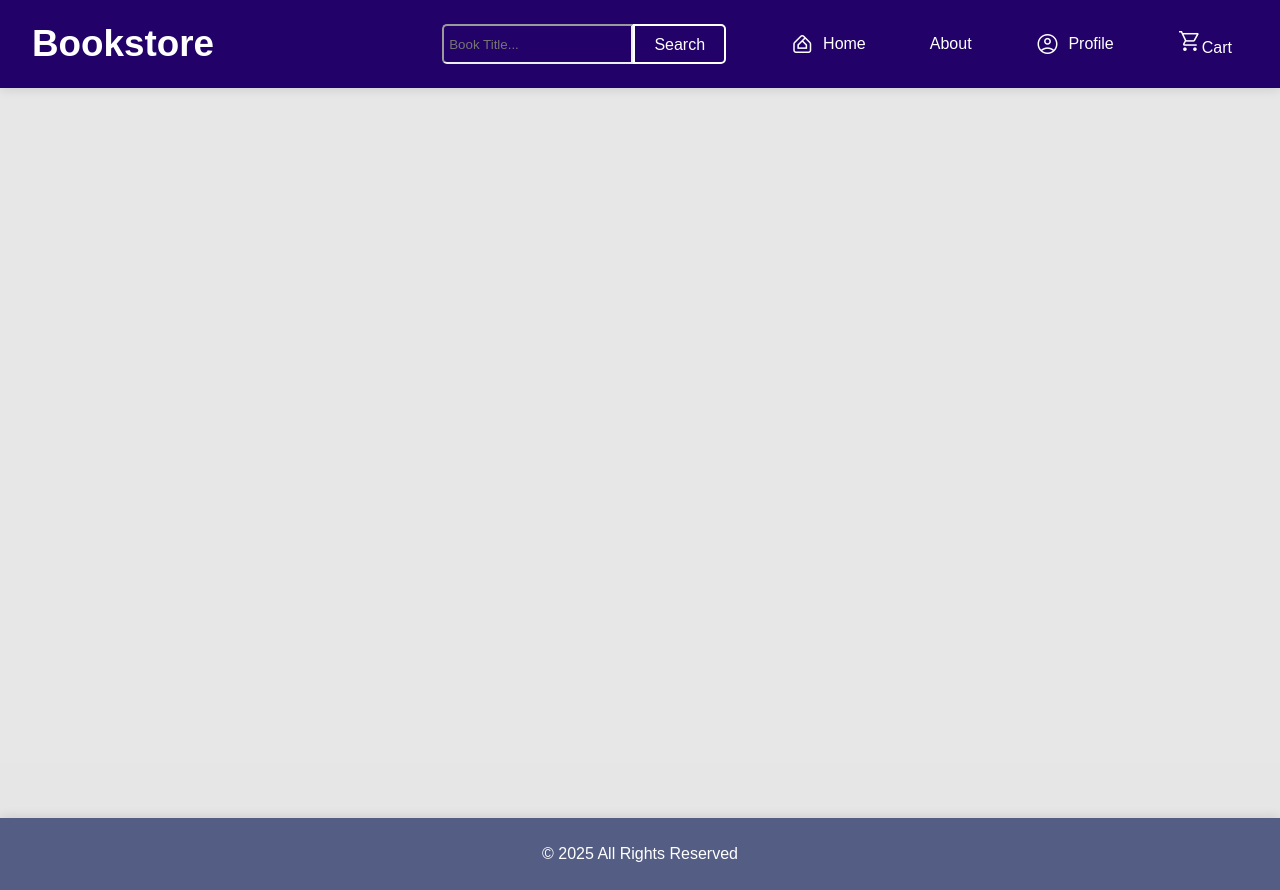
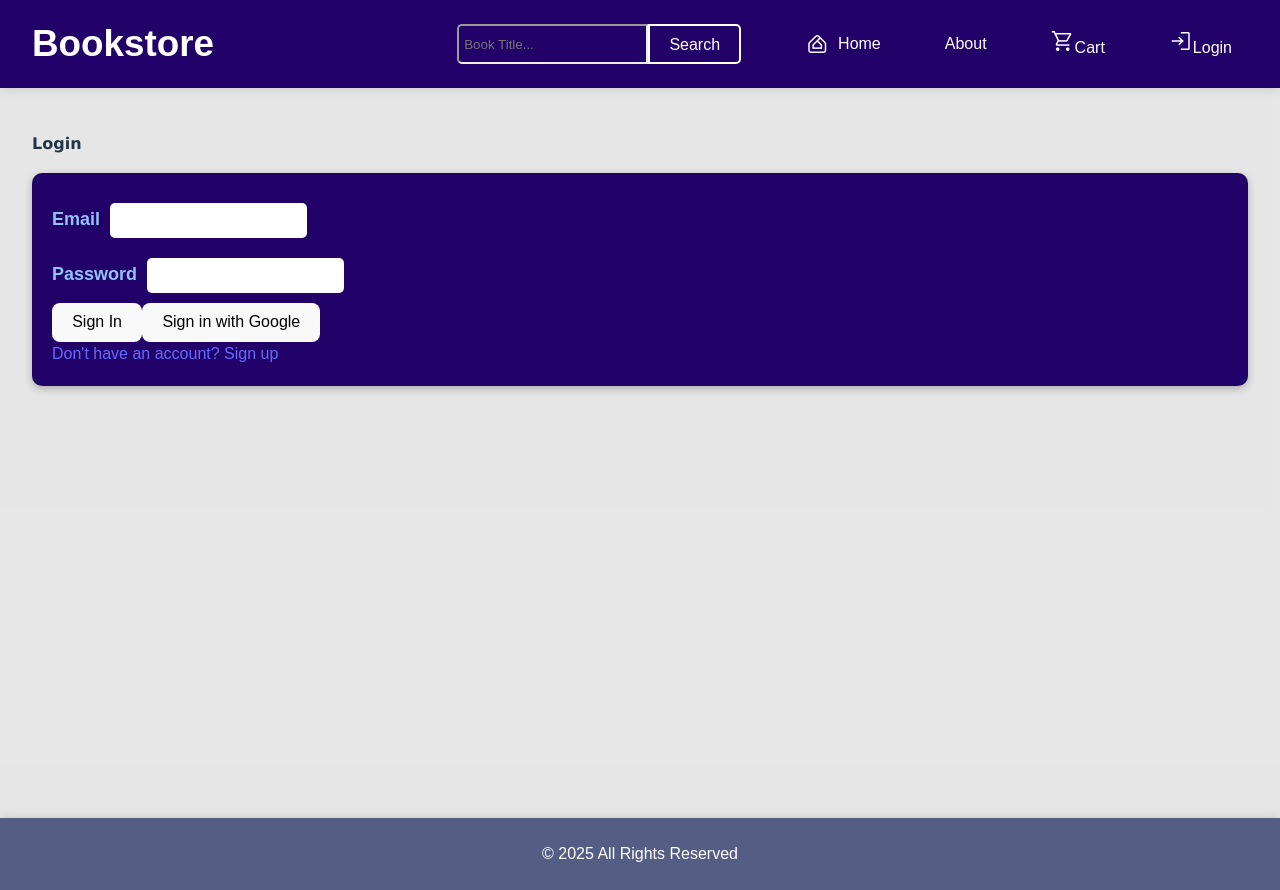
Before and after one commit to khuynh134/Bookstore, a React (Vite) app: page /login in a window 1280 px wide. Built offline with nearby package versions, Linux system fonts and the light colour scheme; no server answers.

Commit message:
set up log in with google

```diff
--- a/package.json
+++ b/package.json
@@ -11,6 +11,7 @@
   },
   "dependencies": {
     "axios": "^1.12.2",
+    "firebase": "^12.4.0",
     "react": "^19.1.1",
     "react-dom": "^19.1.1",
     "react-icons": "^5.5.0",
--- a/src/App.jsx
+++ b/src/App.jsx
@@ -10,8 +10,11 @@ import SearchResult from './pages/SearchResult';
 import SearchBar from './components/SearchBar';
 import Cart from './pages/Cart';
 import AuthorPage from './pages/AuthorPage';
+import LoginPage from './components/auth/login/LoginPage';
+import { useAuth } from './components/context/authContext/authContext';
 
 function App() {
+  const { userLoggedIn } = useAuth();
   const navRef = useRef(null);
   useEffect(() => {
     const nav = navRef.current;
@@ -52,14 +55,21 @@ function App() {
               Home
             </Link>
             <Link to="/about" className="nav-link">About</Link>
-            <Link to="/profile" className="nav-link profile-link">
-              <span className="material-symbols-outlined">account_circle</span>
-              Profile
-            </Link>
             <Link to="/cart" className="nav-link">
               <span className="material-symbols-outlined">shopping_cart</span>
               Cart
             </Link>
+            {userLoggedIn ? (
+              <Link to="/profile" className="nav-link profile-link">
+                <span className="material-symbols-outlined">account_circle</span>
+                Profile
+              </Link>
+            ) : (
+              <Link to="/login" className="nav-link">
+                <span className="material-symbols-outlined">login</span>
+                Login
+              </Link>
+            )}
           </div>
         </nav>
 
@@ -71,6 +81,7 @@ function App() {
             <Route path="/profile" element={<Profile />} />
             <Route path="/s/:keyword" element={<SearchResult/>} />
             <Route path="/cart" element={<Cart />} />
+            <Route path="/login" element={<LoginPage />} />
             <Route path="/author/:authorID" element={<AuthorPage/>} />
           </Routes>
         </main>
--- /dev/null
+++ b/src/components/auth/login/LoginPage.css
@@ -0,0 +1,39 @@
+.login-pag {
+    display: flex;
+    flex-direction: column;
+    align-items: center;
+    place-content: center;
+}
+
+.login-page form {
+    color: lightgrey;
+    margin-top: 20px;
+    box-shadow: rgba(0, 0, 0, 0.24) 0px 3px 8px;
+    padding: 20px;
+    border-radius: 10px;
+    background-color: #220268;
+}
+
+.login-page form input {
+    margin: 10px;
+    padding: 10px;
+    border-radius: 5px;
+    border: none;
+    text-align: center;
+}
+
+.login-header {
+    color: lightgrey;
+    font-size: 24px;
+    font-weight: bold;
+    margin-bottom: 10px;
+}
+
+.login-page-label {
+    margin-top: 10px;
+    font-size: 18px;
+    font-weight: bold;
+    text-align: center;
+    color: rgb(146, 194, 249);
+
+}
--- /dev/null
+++ b/src/components/auth/login/LoginPage.jsx
@@ -0,0 +1,76 @@
+import React, { useState } from 'react';
+import { Navigate, Link } from 'react-router-dom';
+import { doSignInWithEmailAndPassword, doSignInWithGoogle  } from '../../../firebase/auth';
+import { useAuth } from '../../context/authContext/authContext';
+import './LoginPage.css';
+
+const LoginPage = () => {
+    const { userLoggedIn} = useAuth();
+
+    const [email, setEmail] = useState('');
+    const [password, setPassword] = useState('');
+    const [isSigningIn, setIsSigningIn] = useState(false);
+    const [errorMessage, setErrorMessage] = useState('');
+
+    const onSubmit = async (e) => {
+        e.preventDefault()
+        if(!isSigningIn) {
+            setIsSigningIn(true);
+            await doSignInWithEmailAndPassword(email, password)
+        }
+    }
+
+    const onGoogleSignIn = async (e) => {
+        e.preventDefault();
+        if (!isSigningIn) {
+            setIsSigningIn(true);
+            doSignInWithGoogle().catch(err => {
+                setIsSigningIn(false)
+
+            })}
+        }
+
+    return (
+        <div className="login-page">
+            {userLoggedIn && <Navigate to="/profile" replace={true} />}
+
+            <h2>Login</h2>
+            <form onSubmit={onSubmit} className="login-form">
+                <div>
+                    <label className="login-page-label">
+                        Email
+                    </label>
+                    <input
+                        type="email"
+                        value={email}
+                        onChange={(e) => setEmail(e.target.value)}
+                        required
+                    />
+                </div>
+                <div>
+                    <label className="login-page-label">
+                        Password
+                    </label>
+                    <input
+                        type="password"
+                        value={password}
+                        onChange={(e) => setPassword(e.target.value)}
+                        required
+                    />
+                </div>
+                <button type="submit" disabled={isSigningIn}>
+                    {isSigningIn ? 'Signing in...' : 'Sign In'}
+                </button>
+                <button type="button" onClick={onGoogleSignIn} disabled={isSigningIn}>
+                    Sign in with Google
+                </button>
+                <div>
+                    <Link to="/signup">Don't have an account? Sign up</Link>
+                </div>
+            </form>
+
+        </div>
+    )
+    }
+
+   export default LoginPage;
--- /dev/null
+++ b/src/components/context/authContext/authContext.jsx
@@ -0,0 +1,44 @@
+import { auth } from '../../../firebase/firebase';
+import React, { useContext, useState, useEffect } from "react";
+import { onAuthStateChanged } from "firebase/auth";
+
+//create the AuthContext
+const AuthContext = React.createContext();
+
+export function useAuth() {
+    return useContext(AuthContext);
+}
+
+export function AuthProvider ({ children }) {
+    const [currentUser, setCurrentUser] = React.useState(null);
+    const [userLoggedIn, setUserLoggedIn] = React.useState(false);
+    const [loading, setLoading] = React.useState(true);
+
+    useEffect( () => {
+        const unsubscribe = onAuthStateChanged(auth, initializeUser);
+        return unsubscribe;
+    }, [])
+
+    async function initializeUser(user) {
+    if (user) {
+        setCurrentUser({ ...user });
+        setUserLoggedIn(true);
+    } else {
+        setCurrentUser(null);
+        setUserLoggedIn(false);
+    }
+    setLoading(false);
+    }
+
+    const value = {
+        currentUser,
+        userLoggedIn,
+        loading
+    }
+
+    return (
+        <AuthContext.Provider value={value}>
+            {!loading && children}
+        </AuthContext.Provider>
+    )
+    }
--- /dev/null
+++ b/src/firebase/auth.js
@@ -0,0 +1,35 @@
+import { auth } from "./firebase";
+
+import { createUserWithEmailAndPassword, GoogleAuthProvider, signInWithEmailAndPassword,signInWithPopup } from "firebase/auth";
+
+export const doCreateUserWithEmailandPassword = async ( email, password) => {
+    return createUserWithEmailAndPassword(auth, email, password);
+};
+
+export const doSignInWithEmailAndPassword = (email, password) => {
+    return signInWithEmailAndPassword(auth, email, password);
+};
+
+export const doSignInWithGoogle = async () => {
+    const provider = new GoogleAuthProvider();
+    const result = await signInWithPopup(auth, provider);
+    return result;
+};
+
+export const doSignOut = () => {
+    return auth.signOut();
+};
+
+//export const doPasswordReset = (email) => {
+//    return sendPasswordResetEmail(auth, email);
+//};
+
+//export const doPasswaordChange = (password) => {
+//    return updatePassword(auth.currentUser, password);
+//};
+
+//export const doSendEmailVerification = () => {
+//    return sendEmailVerification(auth.currentUser, {
+//        url: `${window.location.origin}/home`
+//    });
+//};
--- /dev/null
+++ b/src/firebase/firebase.js
@@ -0,0 +1,26 @@
+// Import the functions you need from the SDKs you need
+import { initializeApp } from "firebase/app";
+import { getAuth } from "firebase/auth";
+
+// TODO: Add SDKs for Firebase products that you want to use
+// https://firebase.google.com/docs/web/setup#available-libraries
+
+// Your web app's Firebase configuration
+// For Firebase JS SDK v7.20.0 and later, measurementId is optional
+const firebaseConfig = {
+  apiKey: import.meta.env.VITE_FIREBASE_API_KEY,
+  authDomain: import.meta.env.VITE_FIREBASE_AUTH_DOMAIN,
+  projectId: import.meta.env.VITE_FIREBASE_PROJECT_ID,
+  storageBucket: import.meta.env.VITE_FIREBASE_STORAGE_BUCKET,
+  messagingSenderId: import.meta.env.VITE_FIREBASE_MESSAGING_SENDER_ID,
+  appId: import.meta.env.VITE_FIREBASE_APP_ID,
+  measurementId: import.meta.env.VITE_FIREBASE_MEASUREMENT_ID
+};
+
+// Initialize Firebase
+const app = initializeApp(firebaseConfig);
+// Initialize the Auth constant
+const auth = getAuth(app);
+
+// export both auth and app to be used in other files
+export { auth, app };
--- a/src/main.jsx
+++ b/src/main.jsx
@@ -2,10 +2,12 @@ import { StrictMode } from 'react'
 import { createRoot } from 'react-dom/client'
 import './index.css'
 import App from './App.jsx'
+import { AuthProvider } from './components/context/authContext/authContext.jsx';
 
 createRoot(document.getElementById('root')).render(
   <StrictMode>
-    <App />
-
+    <AuthProvider>
+      <App />
+    </AuthProvider>
   </StrictMode>,
 )
--- a/src/pages/Profile.jsx
+++ b/src/pages/Profile.jsx
@@ -1,12 +1,36 @@
 import './Profile.css';
-import { useState } from 'react';
+import { useState, useEffect } from 'react';
+import { useAuth } from '../components/context/authContext/authContext';
+import { doSignOut } from '../firebase/auth';
+import { useNavigate } from 'react-router-dom';
 
 function Profile() {
+    const navigate = useNavigate();
+    const { currentUser, userLoggedIn } = useAuth();
+    const [busy, setBusy] = useState(false);
+    const [error, setError] = useState(null);
+
+
     const [userInfo, setUserInfo] = useState({
         name: 'John Doe',
         email: 'john_doe@email.com',
         address: '1234 Main St, City, Country'
     });
+
+    const handleSignOut = async () => {
+        if (busy) return;
+        setBusy(true);
+        setError('');
+        try {
+            await doSignOut();
+            navigate('/login');
+        } catch (error) {
+            console.error("Error signing out: ", error);
+            setBusy(false);
+        } finally {
+            setBusy(false);
+        }
+    };
 
     return (
         <div className="profile-page">
@@ -33,6 +57,9 @@ function Profile() {
                 <h2 className="profile-info-header"> User's Orders </h2>
                 <p className="no-orders-message">No orders placed yet.</p>
             </div>
+            <button className="signout-button" onClick={handleSignOut} disabled={busy}>
+                {busy ? 'Signing Out...' : 'Sign Out'}
+            </button>
         </div>
     );
 }
```
Also changed, not shown: 2 other files (tests, documents, lock files or other folders).
